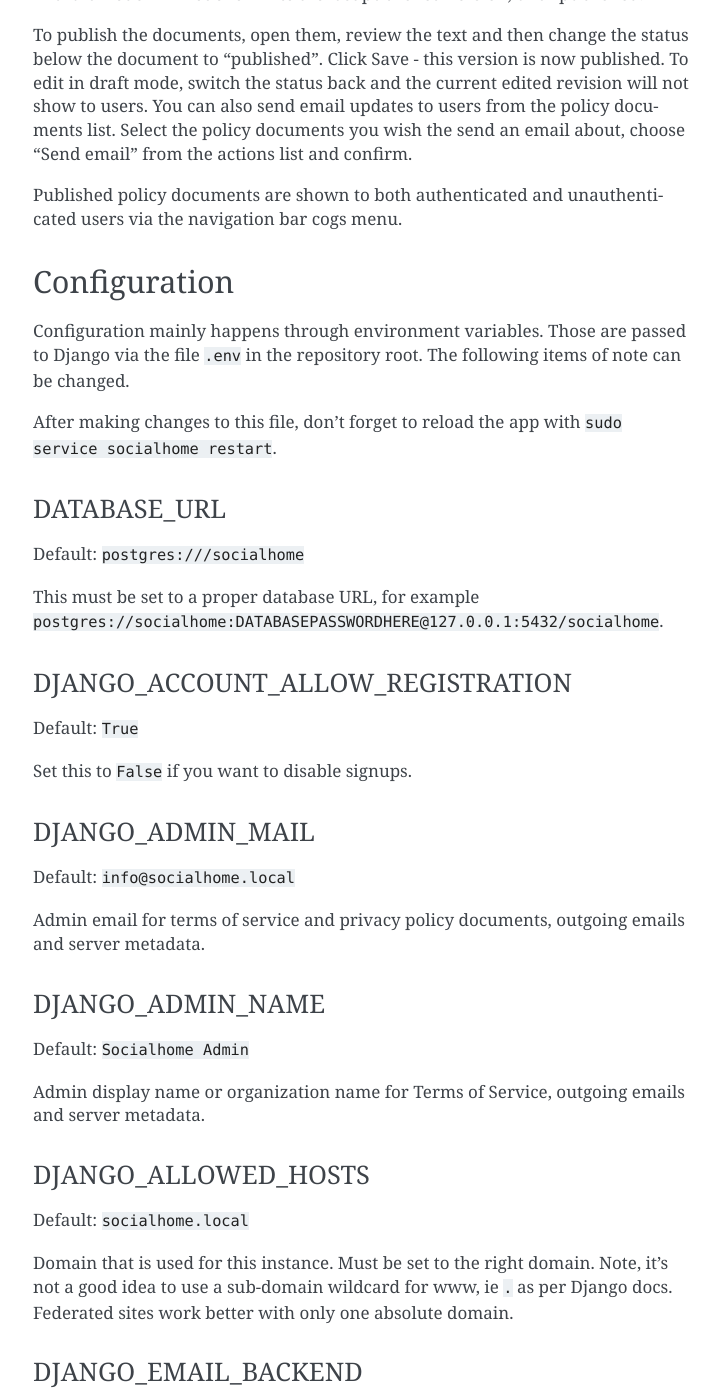
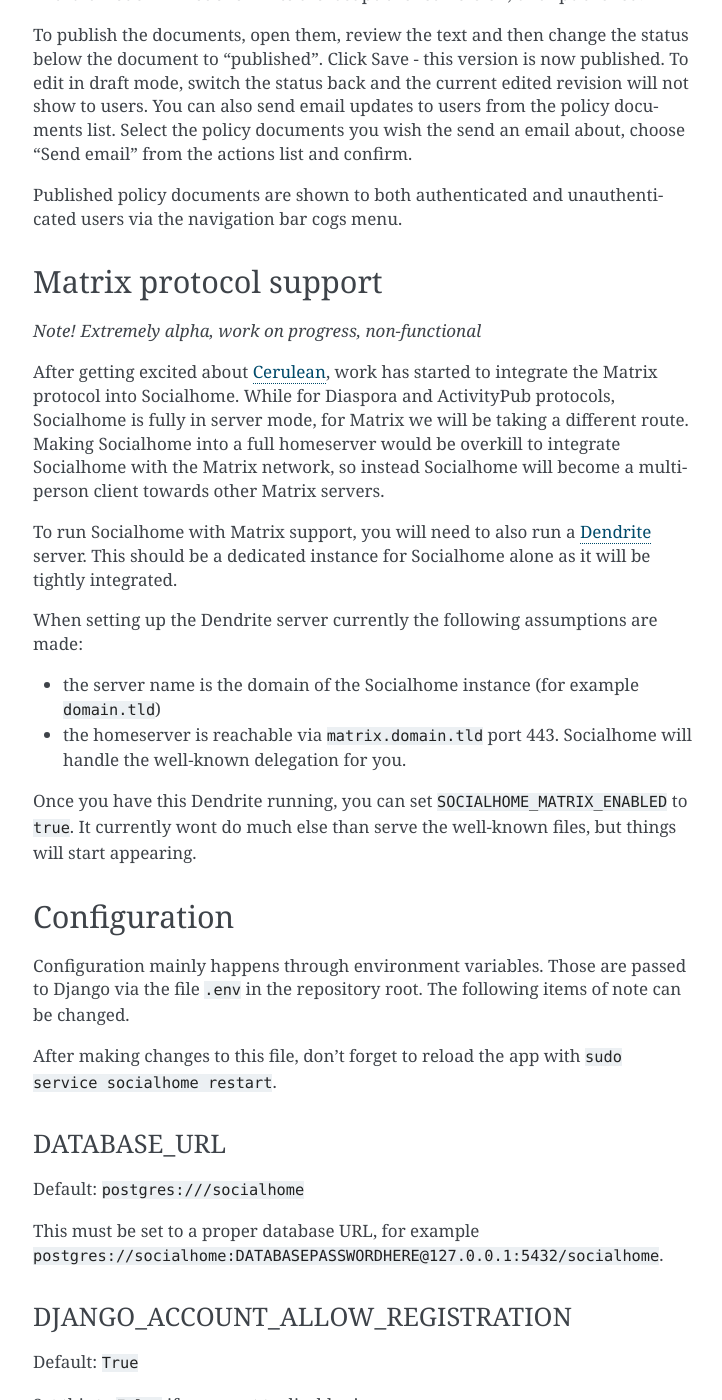
Before and after one commit to jaywink/socialhome, a Sphinx documentation site: the page built from docs/running.rst, in a window 1280 px wide and 1400 px high, scrolled down 2829 px. Shown: the whole window, without its empty margins (387-1109 px from the left). Built offline with Sphinx 7.4.7, drawn with Linux system fonts in a browser that asks for light colours; some of the changed text lies outside the part shown.

Commit message:
Add first part of Matrix support 🎉
Just well-known files for delegation for now..

```diff
--- a/docs/running.rst
+++ b/docs/running.rst
@@ -126,6 +126,31 @@
 To publish the documents, open them, review the text and then change the status below the document to "published". Click Save - this version is now published. To edit in draft mode, switch the status back and the current edited revision will not show to users. You can also send email updates to users from the policy documents list. Select the policy documents you wish the send an email about, choose "Send email" from the actions list and confirm.
 
 Published policy documents are shown to both authenticated and unauthenticated users via the navigation bar cogs menu.
+
+.. _matrix-protocol-support:
+
+Matrix protocol support
+-----------------------
+
+*Note! Extremely alpha, work on progress, non-functional*
+
+After getting excited about `Cerulean <https://matrix.org/blog/2020/12/18/introducing-cerulean>`_, work has
+started to integrate the Matrix protocol into Socialhome. While for Diaspora and ActivityPub protocols, Socialhome
+is fully in server mode, for Matrix we will be taking a different route. Making Socialhome into a full homeserver
+would be overkill to integrate Socialhome with the Matrix network, so instead Socialhome will become a multi-person
+client towards other Matrix servers.
+
+To run Socialhome with Matrix support, you will need to also run a `Dendrite <https://github.com/matrix-org/dendrite>`_
+server. This should be a dedicated instance for Socialhome alone as it will be tightly integrated.
+
+When setting up the Dendrite server currently the following assumptions are made:
+
+* the server name is the domain of the Socialhome instance (for example ``domain.tld``)
+* the homeserver is reachable via ``matrix.domain.tld`` port 443. Socialhome will handle the
+  well-known delegation for you.
+
+Once you have this Dendrite running, you can set ``SOCIALHOME_MATRIX_ENABLED`` to ``true``. It currently
+wont do much else than serve the well-known files, but things will start appearing.
 
 .. _configuration:
 
```
Also changed, not shown: docs/changelog.rst (+10 -0 lines), 2 other files.
